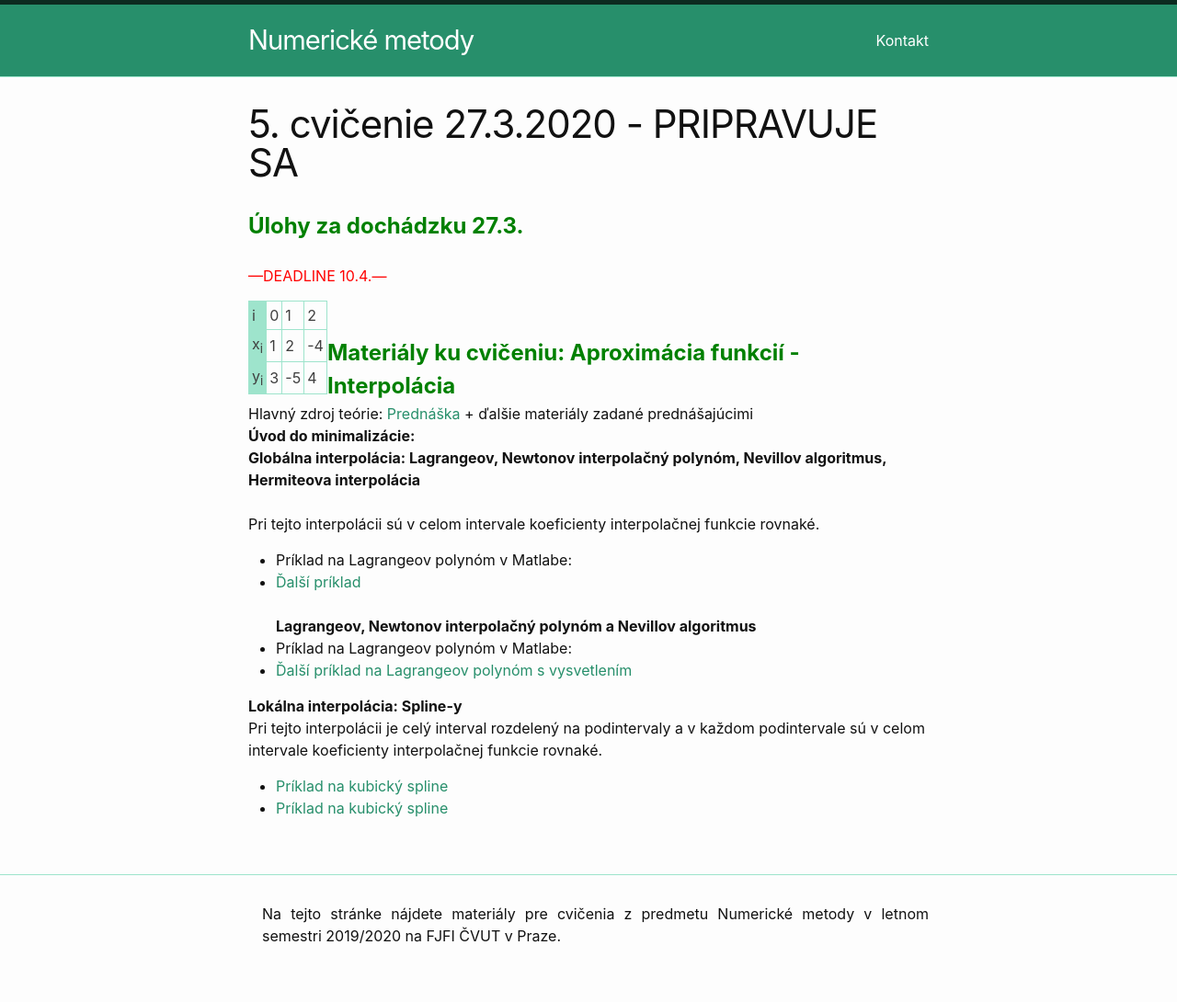
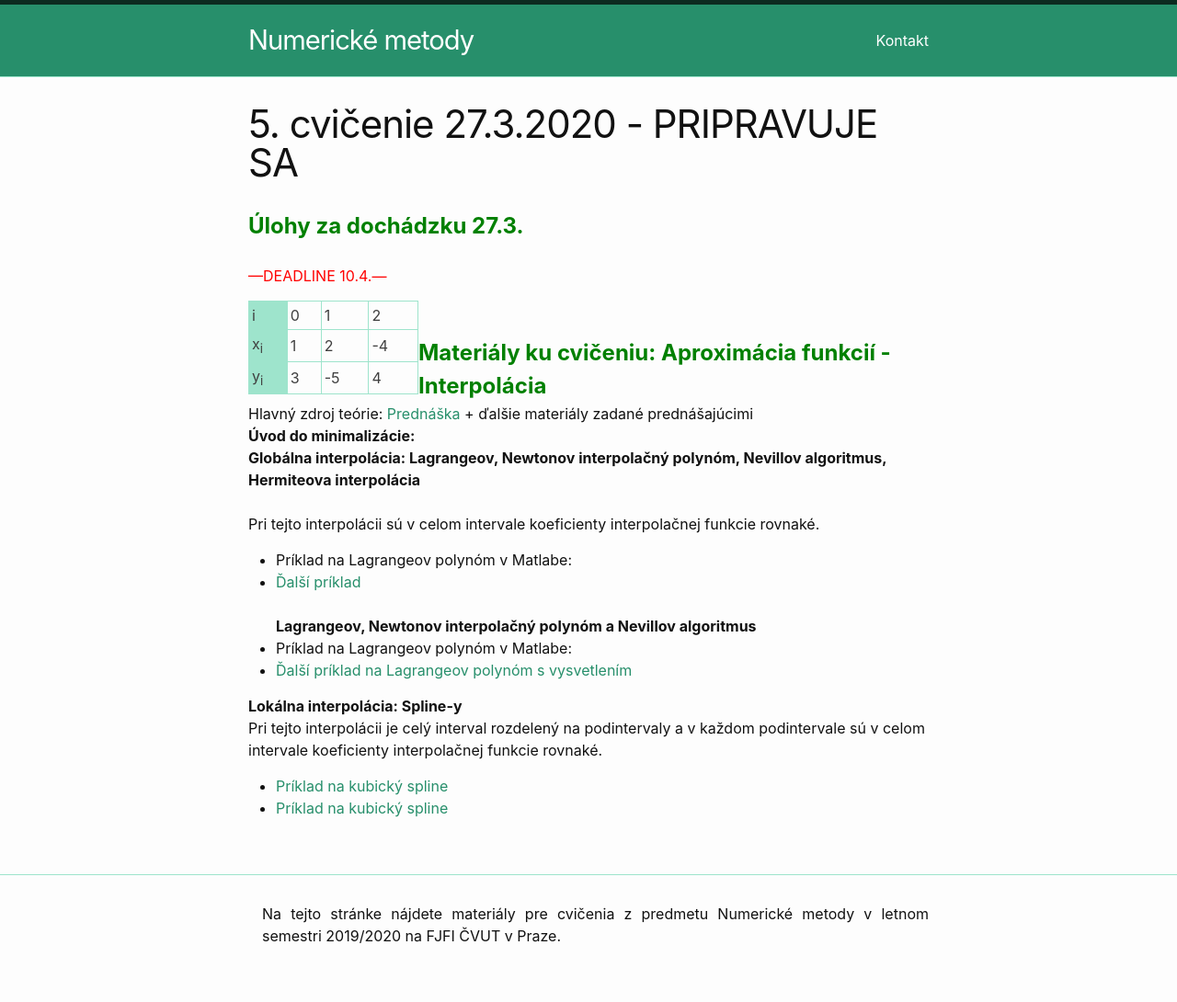
Before and after one commit to maslarova/maslarova.github.io, a Jekyll site: the page built from _posts/2020-03-27-cvicenie5.md, in a window 1280 px wide. Shown: the whole page at 92% size. Built offline with Jekyll 4.4.1, drawn with Linux system fonts in a browser that asks for light colours.

Commit message:
sirka tabulky

```diff
--- a/_posts/2020-03-27-cvicenie5.md
+++ b/_posts/2020-03-27-cvicenie5.md
@@ -8,7 +8,7 @@ date:   2020-03-27 13:26:13 +0100
  <span style="color:red">---DEADLINE 10.4.---</span> <br />
 
   <table align="left">
-        <tr style="height:2px;" >
+        <tr >
             <td>i</td>
             <td>0</td>
             <td>1</td>
--- a/_sass/minima/_base.scss
+++ b/_sass/minima/_base.scss
@@ -229,7 +229,8 @@ pre {
  * Tables
  */
 table {
-  margin-bottom: 5px;
+  margin-bottom: 2px;
+  width: 25%;
   text-align: $table-text-align;
   color: lighten($text-color, 18%);
   border-collapse: collapse;
```
